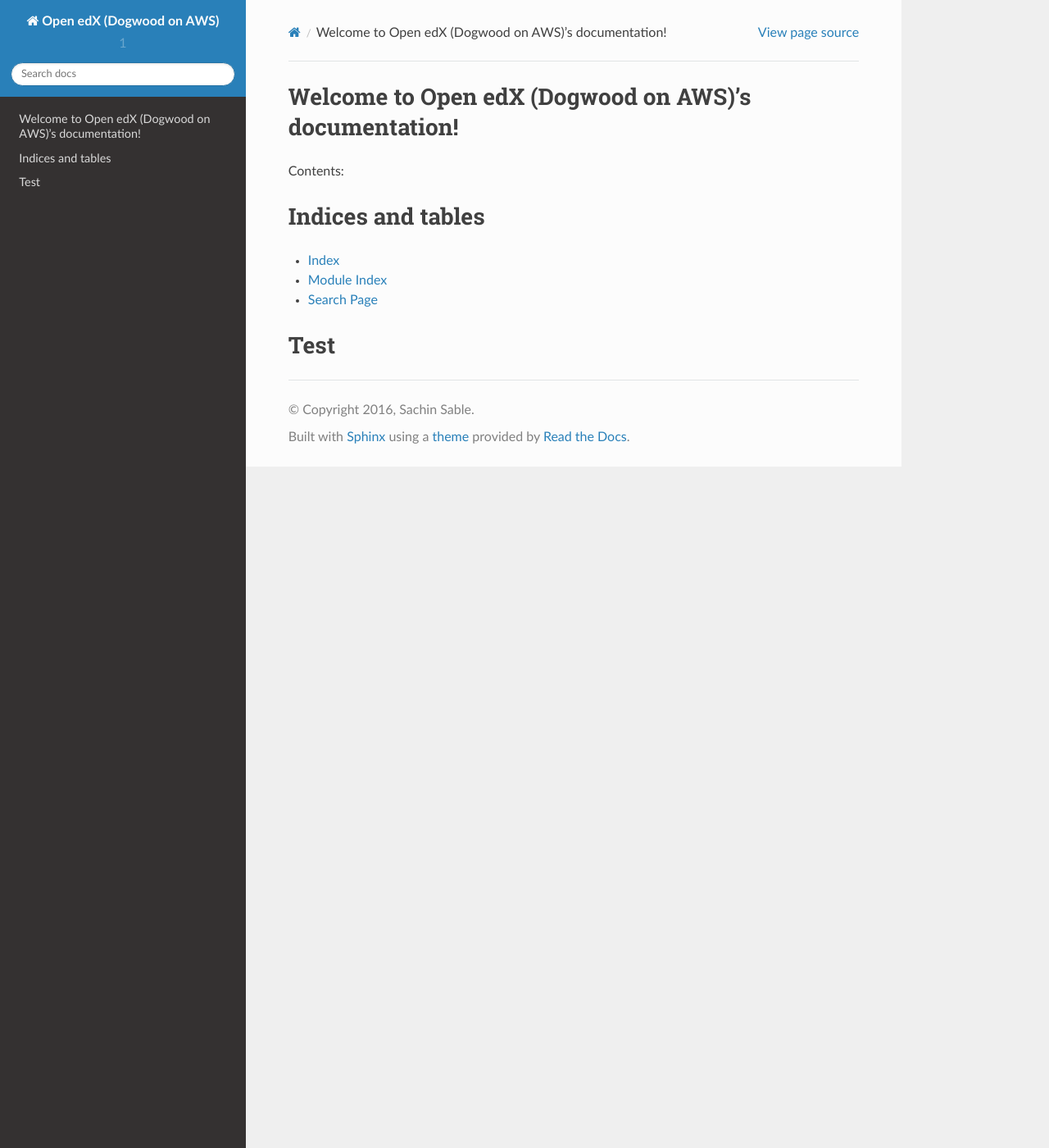
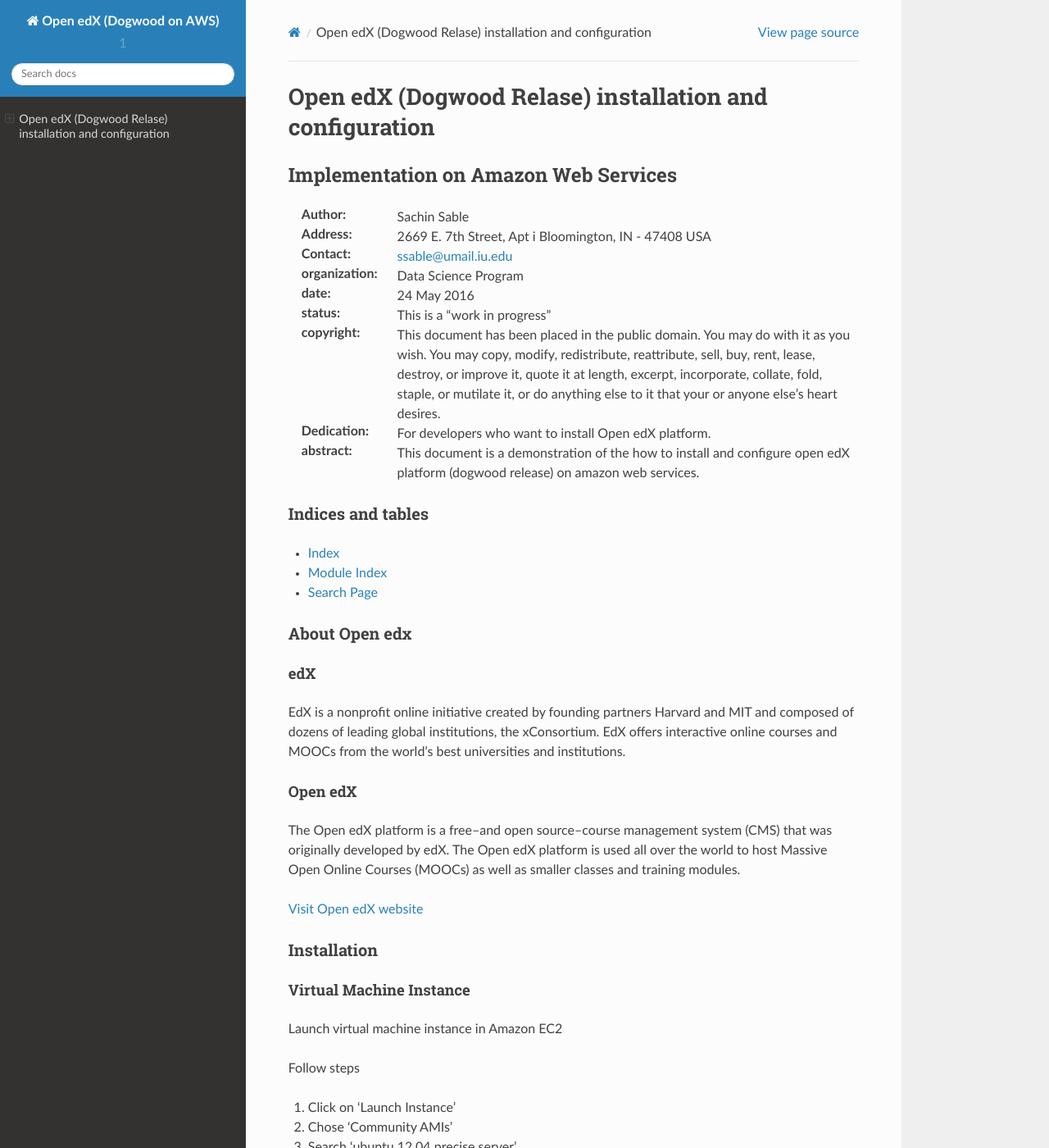
Before and after one commit to ssable94/Open-edX, a Sphinx documentation site: the page built from docs/source/index.rst, in a window 1280 px wide and 1400 px high. Shown: the whole window at 82% size. Built offline with Sphinx 7.4.7 and the Read the Docs theme 2.0.0, drawn with Linux system fonts in a browser that asks for light colours; some of the changed text lies outside the part shown.

Commit message:
installation process

```diff
--- a/docs/source/index.rst
+++ b/docs/source/index.rst
@@ -3,13 +3,43 @@
    You can adapt this file completely to your liking, but it should at least
    contain the root `toctree` directive.
 
-Welcome to Open edX (Dogwood on AWS)'s documentation!
-=====================================================
+========================================================
+Open edX (Dogwood Relase) installation and configuration
+========================================================
 
-Contents:
+-------------------------------------
+Implementation on Amazon Web Services
+-------------------------------------
 
-.. toctree::
-   :maxdepth: 2
+:Author: Sachin Sable
+:Address: 2669 E. 7th Street, Apt i
+          Bloomington, IN - 47408
+          USA
+:Contact: ssable@umail.iu.edu
+:organization: Data Science Program
+:date: 24 May 2016
+:status: This is a "work in progress"
+:copyright: This document has been placed in the public domain. You
+            may do with it as you wish. You may copy, modify,
+            redistribute, reattribute, sell, buy, rent, lease,
+            destroy, or improve it, quote it at length, excerpt,
+            incorporate, collate, fold, staple, or mutilate it, or do
+            anything else to it that your or anyone else's heart
+            desires.
+
+:Dedication:
+
+    For developers who want to install Open edX platform.
+
+:abstract:
+
+    This document is a demonstration of the how to install and configure open edX platform (dogwood release) on amazon web services.
+
+.. meta::
+   :keywords: open edX, dogwood, edx, AWS, amazon web servies
+   :description lang=en: A demonstration of the open edX installation on amazon web services.
+
+
 
 
 
@@ -20,5 +50,84 @@
 * :ref:`modindex`
 * :ref:`search`
 
-Test
-====
+About Open edx
+==============
+edX
+---
+EdX is a nonprofit online initiative created by founding partners Harvard and MIT and composed of dozens of leading global institutions, the xConsortium. EdX offers interactive online courses and MOOCs from the world’s best universities and institutions.
+
+Open edX
+--------
+The Open edX platform is a free--and open source--course management system (CMS) that was originally developed by edX. The Open edX platform is used all over the world to host Massive Open Online Courses (MOOCs) as well as smaller classes and training modules.
+
+`Visit Open edX website <https://open.edx.org>`__
+
+Installation
+============
+
+Virtual Machine Instance
+------------------------
+
+Launch virtual machine instance in Amazon EC2
+
+Follow steps
+
+1. Click on 'Launch Instance'
+2. Chose 'Community AMIs'
+3. Search 'ubuntu 12.04 precise server'
+4. Select the AMI
+5. Configure the machine according to following attributes in the table
+
+
++-------------------+-------------------------------+
+|Attribute          |Value                          |
++===================+===============================+
+|OS                 |Ubuntu 12.04 precise server    |
++-------------------+-------------------------------+
+|Architecure        |64 bit                         |
++-------------------+-------------------------------+
+|Root device type   |EBS                            |
++-------------------+-------------------------------+
+|Architecure        |64 bit                         |
++-------------------+-------------------------------+
+|Virtualization type|paravirtual                    |
++-------------------+-------------------------------+
+|Instance Type      |Compute optimized (c3.large)   |
++-------------------+-------------------------------+
+|Instance Details   |Use default settings           |
++-------------------+-------------------------------+
+|Storage            |General Purpose SSD (GP2)      |
++-------------------+-------------------------------+
+|Size               |50 GB                          |
++-------------------+-------------------------------+
+
+
+.. note::
+    1. Do not forget to create security group allowing  traffic from required ports such as SSH on port 22, LMS and CMS traffic on port 80 and 18010.
+    2. These are the suggested attributes, you can change the attributes except the operating system - 'ubuntu 12.04'
+
+Prerequisite
+------------
+
+Update Ubuntu package sources
+
+.. code-block:: shell
+
+    sudo apt-get update -y
+    sudo apt-get upgrade -y
+    sudo reboot
+
+Automated installation
+----------------------
+
+Follow following steps for automated installation
+
+.. code-block:: shell
+    :linenos:
+
+    # Set environment variable to open edX release
+    export OPENEDX_RELEASE=named-release/dogwood.3
+    wget https://raw.githubusercontent.com/edx/configuration/master/util/install/ansible-bootstrap.sh -O - | sudo bash
+    # Activate virtual environment
+    source /edx/app/edx_ansible/venvs/edx_ansible/bin/activate
+    wget https://raw.githubusercontent.com/edx/configuration/$OPENEDX_RELEASE/util/install/sandbox.sh -O - | bash
```
Also changed, not shown: 8 other files.
